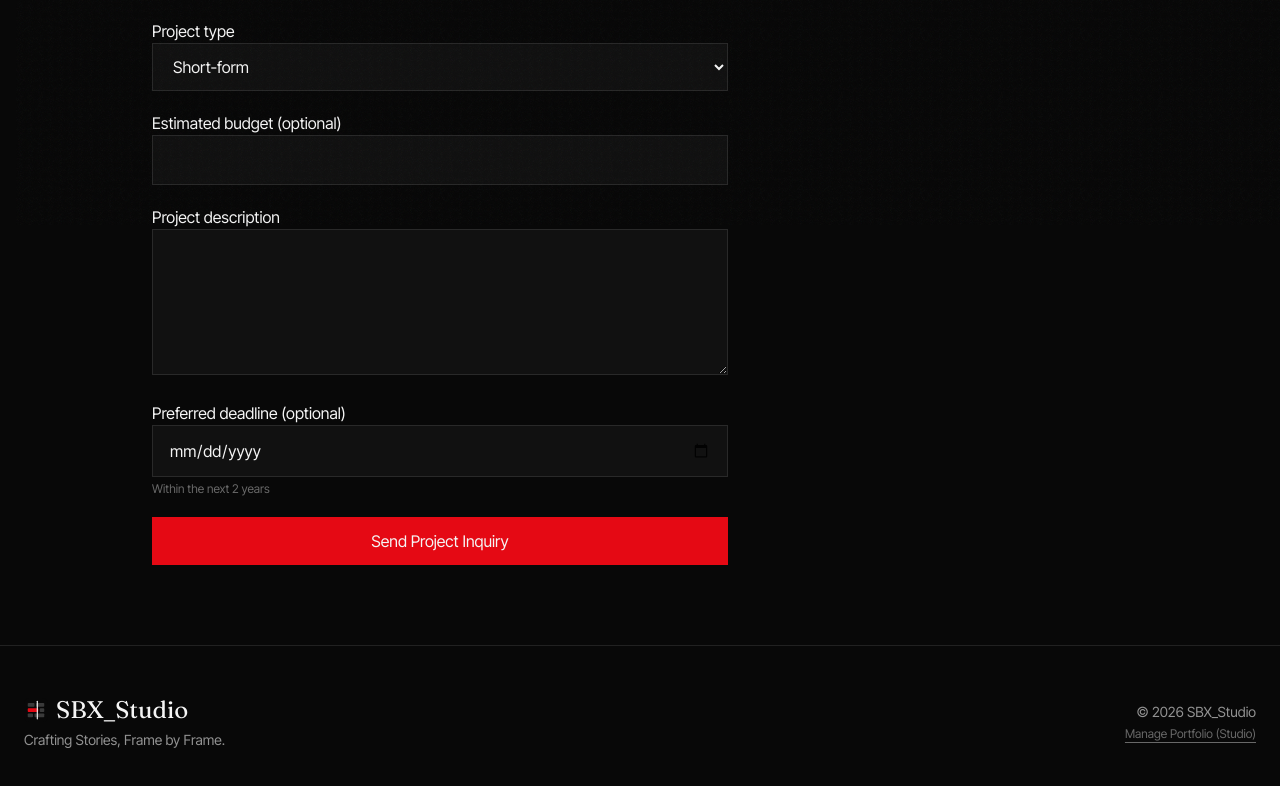
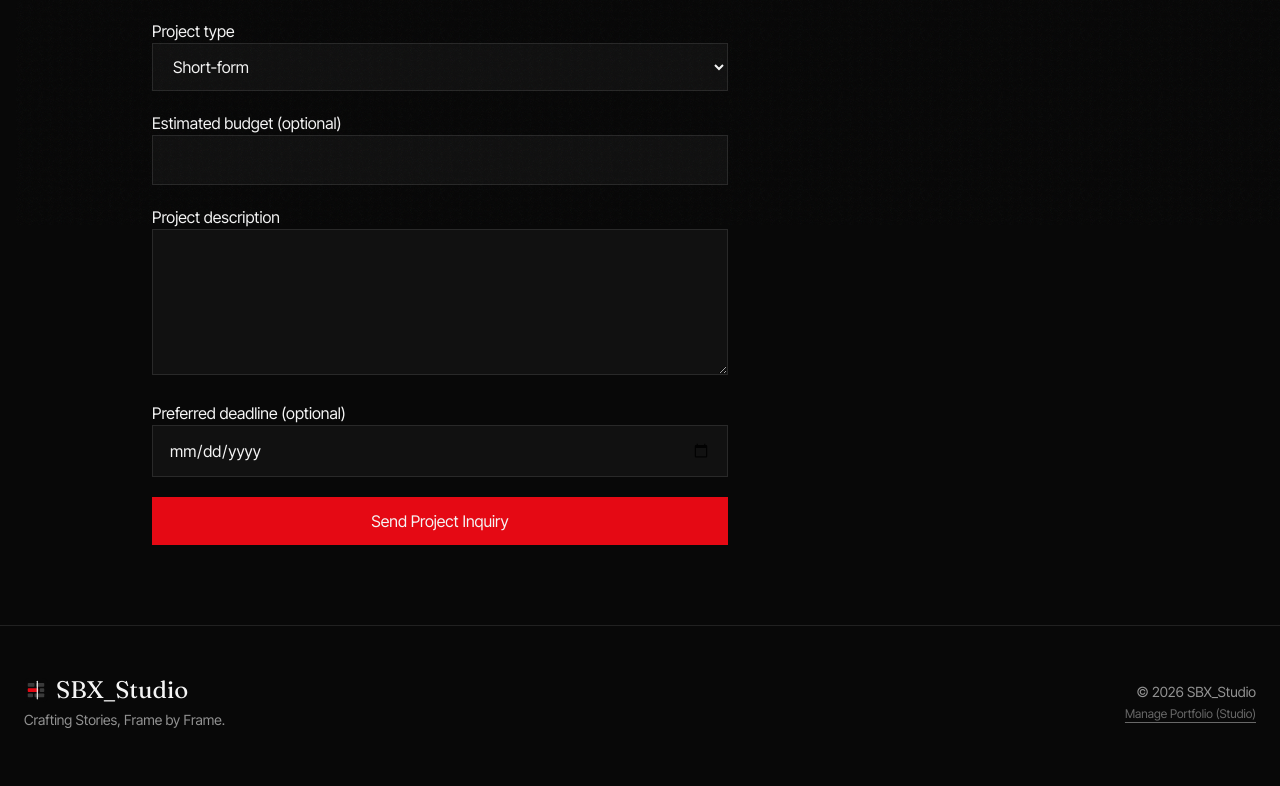
Before and after one commit to surjobanerjee207-tech/SBX_Studio, a Next.js app: page /contact in a window 1280 px wide. Shown: the part 565-1351 px from the top of the page. Built offline with nearby package versions, Linux system fonts and the light colour scheme; no server answers.

Commit message:
fix: remove hint text under preferred deadline field

```diff
--- a/components/ContactForm.tsx
+++ b/components/ContactForm.tsx
@@ -148,10 +148,8 @@ export function ContactForm() {
             deadlineErr ? "!border-red" : ""
           }`}
         />
-        {deadlineErr ? (
+        {deadlineErr && (
           <p className="text-xs text-red mt-1.5 font-medium">{deadlineErr}</p>
-        ) : (
-          <p className="text-xs text-mute/70 mt-1">Within the next 2 years</p>
         )}
       </label>
       <button
```
